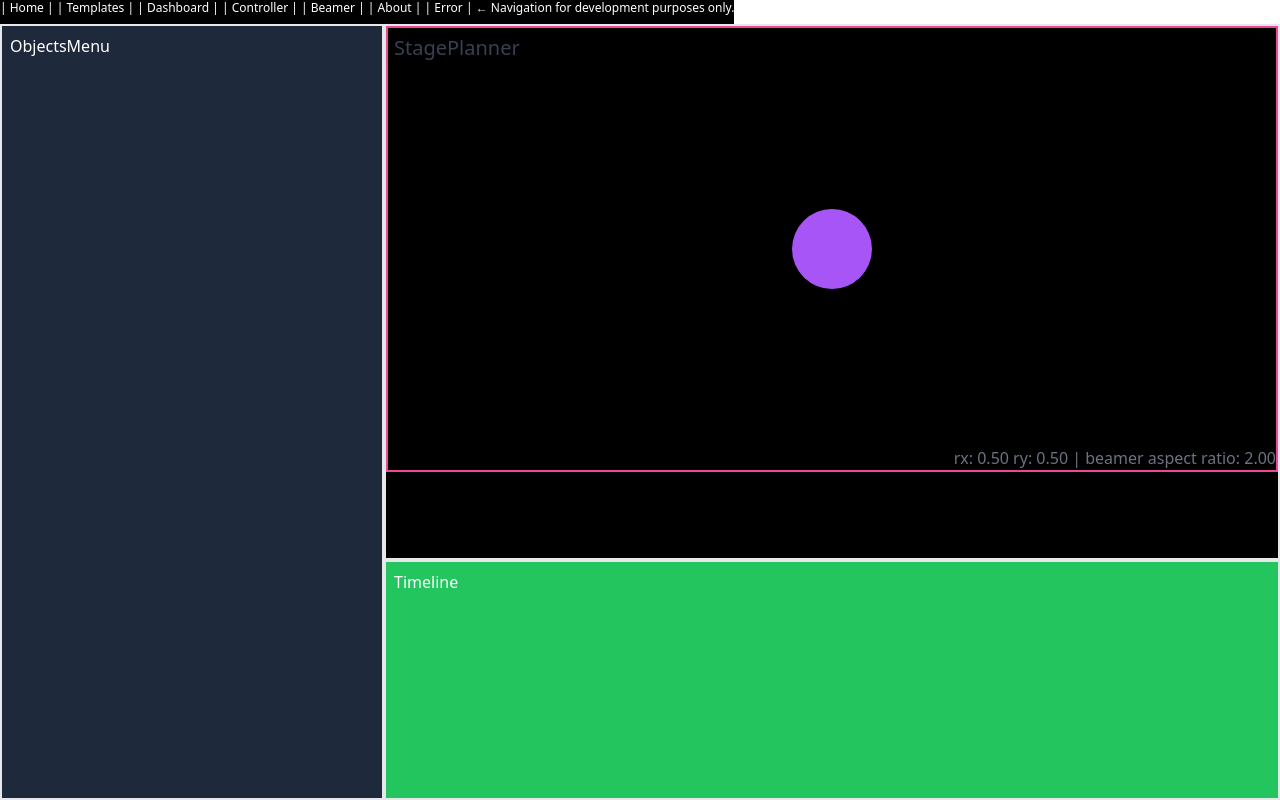
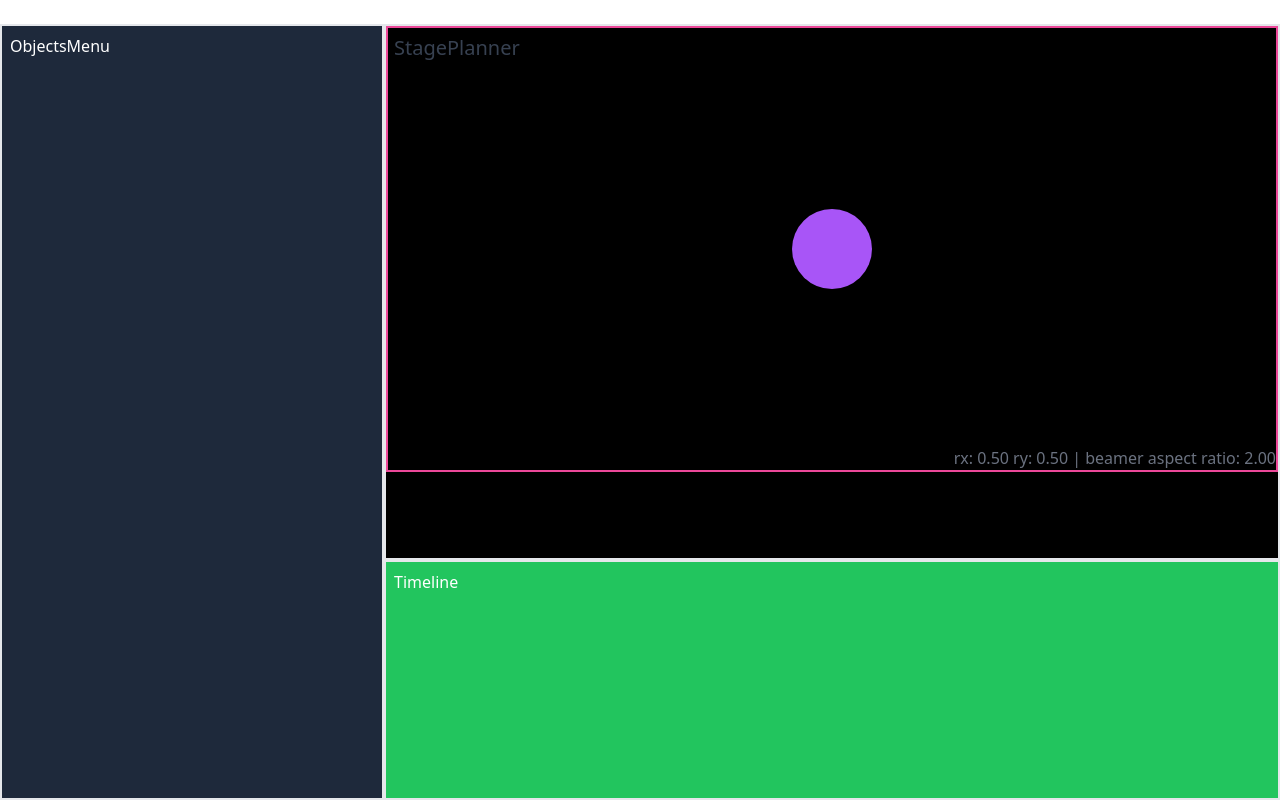
Before and after one commit to Lukileila/stagebeam, a React (Vite) app in the folder frontend/: page /controller in a window 1280 px wide. Built offline with nearby package versions, Linux system fonts and the light colour scheme.

Commit message:
removed layout from routing

```diff
--- a/frontend/src/App.jsx
+++ b/frontend/src/App.jsx
@@ -26,7 +26,7 @@ import {useState, useEffect} from 'react';
 
 const router = createBrowserRouter(
   createRoutesFromElements(
-    <Route path="/" element={<Layout/>}>
+    <Route path="/" >
       <Route index element={<Home />}/> {/*Landing Page*/}
       <Route path="templates" element={<Templates />}/>
       <Route path="dashboard" element={<Dashboard />}/>
--- a/frontend/src/components/Workspace.jsx
+++ b/frontend/src/components/Workspace.jsx
@@ -99,8 +99,6 @@ export const Workspace = () => {
 
                 <div className="flex flex-wrap w-full h-full justify-end content-end text-gray-500"><p> rx: {parseFloat(relCoords.rx).toFixed(2)} ry: {parseFloat(relCoords.ry).toFixed(2)} | beamer aspect ratio: {parseFloat(projectionAspectRatio).toFixed(2)}</p></div>
 
-
-
                 <div
                     className='bg-purple-500 w-20 aspect-square rounded-full cursor-grab absolute -translate-x-[50%] -translate-y-[50%] z-10'
                     style={{
@@ -113,9 +111,7 @@ export const Workspace = () => {
                 >
                 </div>
 
-
-{/*
-              <ObjectCreator/> */}
+                {/* <ObjectCreator/> */}
 
             </div>
         </div>
```
Lines whose indentation alone changed are shown as unchanged.
